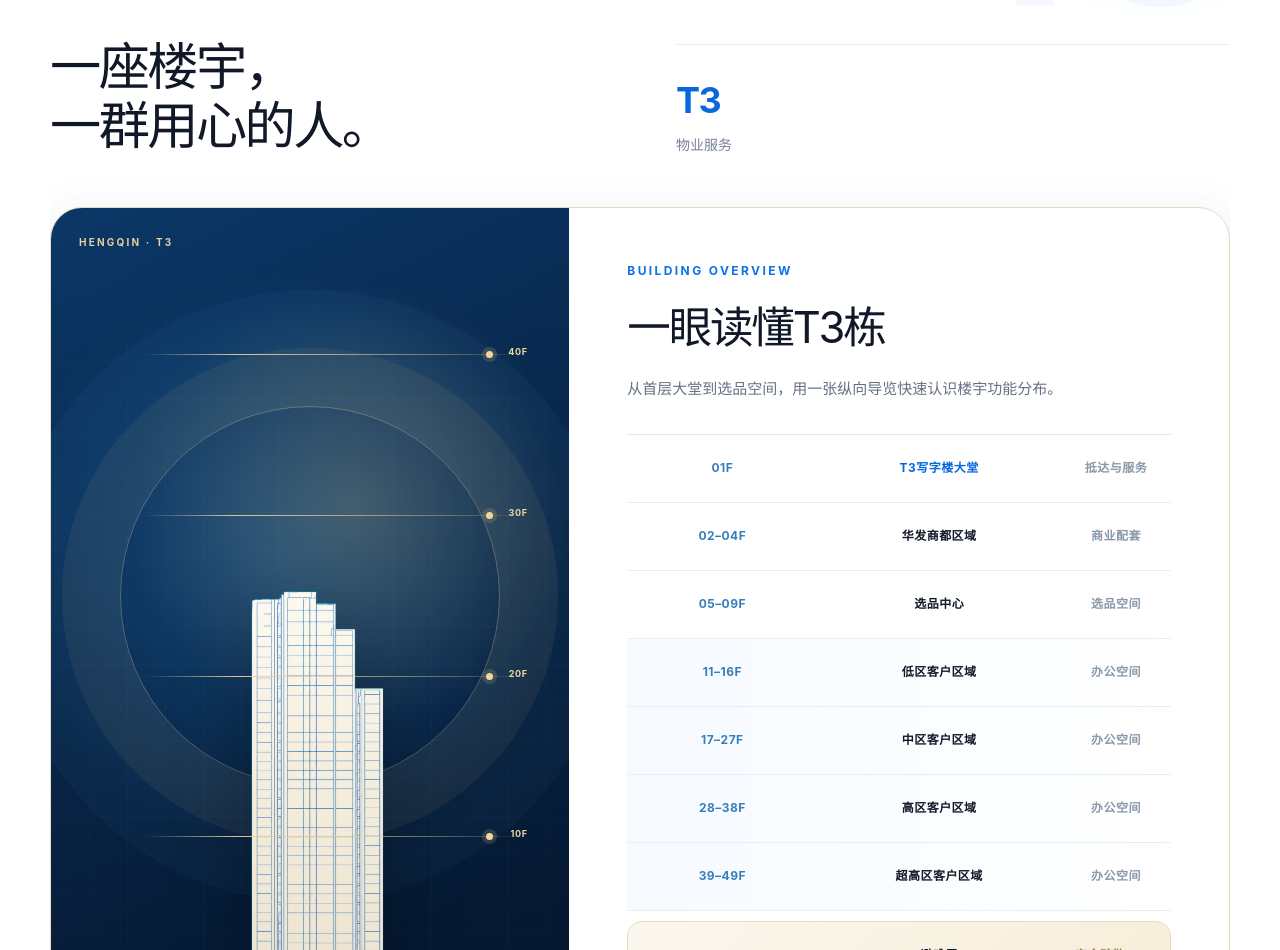
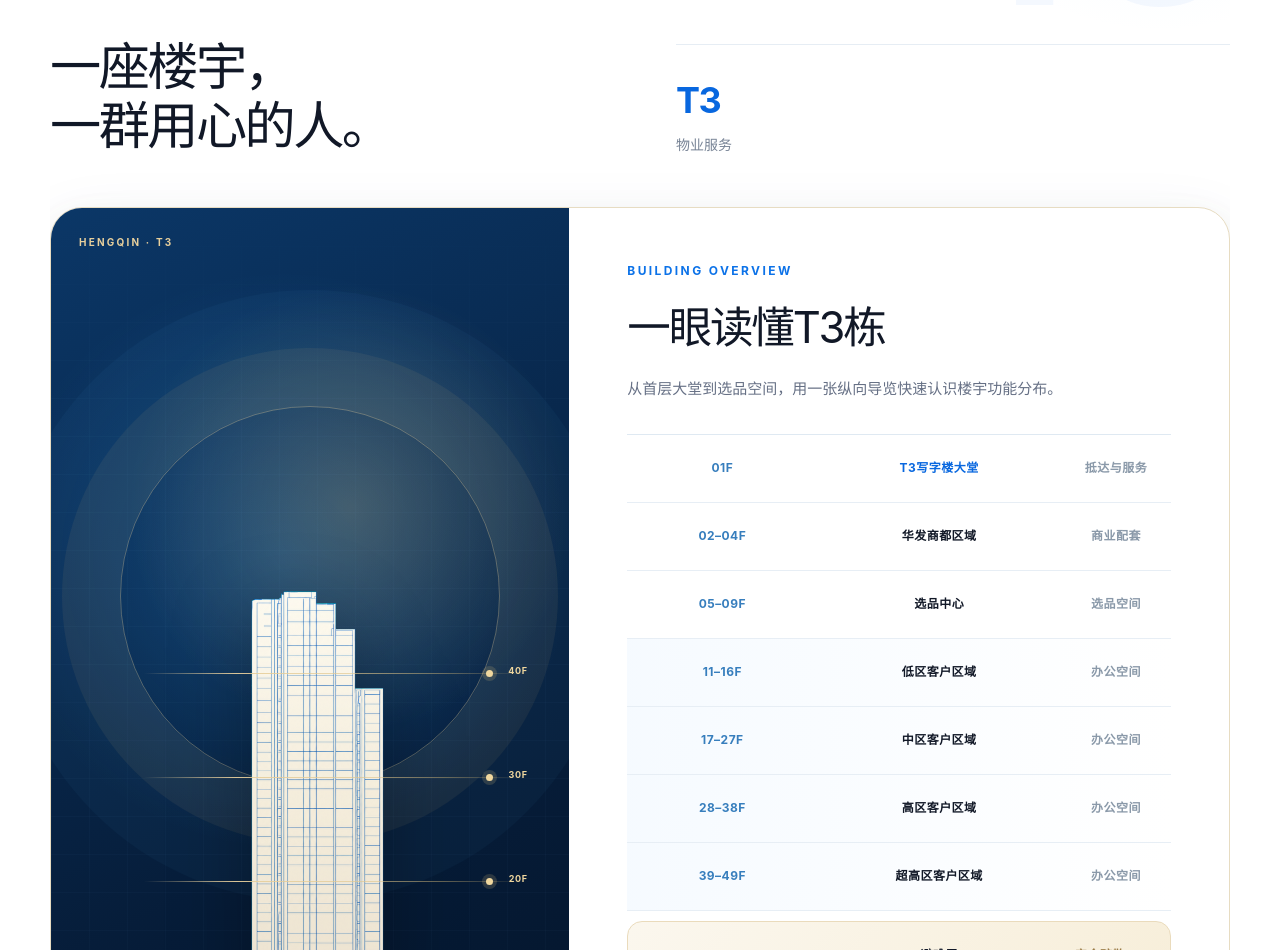
Before and after one commit to wuxingming1225-netizen/t3-property-site, a Next.js app: page / in a window 1280 px wide. Shown: the part 995-1945 px from the top of the page. Built offline with nearby package versions, Linux system fonts and the light colour scheme.

Commit message:
fix: align refuge floor markers

```diff
--- a/app/globals.css
+++ b/app/globals.css
@@ -88,14 +88,14 @@ button, summary, a { -webkit-tap-highlight-color: transparent; }
 .building-grid { position: absolute; inset: 0; z-index: -2; opacity: .24; background-image: linear-gradient(rgba(148, 208, 255, .11) 1px, transparent 1px), linear-gradient(90deg, rgba(148, 208, 255, .11) 1px, transparent 1px); background-size: 38px 38px; mask-image: linear-gradient(to bottom, transparent, #000 22%, #000 82%, transparent); }
 .building-code { position: absolute; z-index: 3; left: 28px; top: 27px; color: #e7cf9c; font-size: 10px; font-weight: 700; letter-spacing: .22em; }
 .building-visual > img { position: relative; z-index: 1; width: auto; height: 520px; max-width: 76%; object-fit: contain; filter: drop-shadow(0 22px 40px rgba(0, 0, 0, .3)); }
-.refuge-markers { position: absolute; z-index: 3; inset: 90px 8% 92px 18%; pointer-events: none; }
+.refuge-markers { position: absolute; z-index: 3; right: 8%; bottom: 0; left: 18%; height: 520px; pointer-events: none; }
 .refuge-marker { position: absolute; left: 0; right: 0; height: 1px; background: linear-gradient(90deg, transparent, rgba(231, 207, 156, .94) 24%, rgba(216, 187, 120, .44) 78%, transparent); }
 .refuge-marker::before { content: ""; position: absolute; right: 9%; top: -3px; width: 7px; height: 7px; border-radius: 50%; background: #f0d79e; box-shadow: 0 0 0 4px rgba(216, 187, 120, .18); }
 .refuge-marker::after { content: attr(data-floor); position: absolute; right: 0; top: -9px; color: #f0d79e; font-size: 9px; font-weight: 750; letter-spacing: .08em; }
-.marker-40 { top: 8%; }
-.marker-30 { top: 31%; }
-.marker-20 { top: 54%; }
-.marker-10 { top: 77%; }
+.marker-40 { top: 20%; }
+.marker-30 { top: 40%; }
+.marker-20 { top: 60%; }
+.marker-10 { top: 80%; }
 .building-metrics { position: absolute; z-index: 3; inset: auto 22px 22px; display: grid; grid-template-columns: 1fr 1.25fr; gap: 8px; }
 .building-metrics > div { padding: 14px 16px; border: 1px solid rgba(231, 207, 156, .42); border-radius: 16px; color: #fff; background: linear-gradient(145deg, rgba(5, 29, 57, .86), rgba(42, 43, 49, .74)); box-shadow: inset 0 1px rgba(255, 239, 201, .12); backdrop-filter: blur(16px); }
 .building-metrics strong { display: block; font-size: 23px; letter-spacing: -.04em; }
@@ -407,6 +407,7 @@ footer { padding: 42px 0; background: #06172d; color: #fff; }
   .building-visual { min-height: 520px; }
   .building-visual > img { height: 450px; max-width: 72%; }
   .building-visual::before { width: 72%; height: 450px; }
+  .refuge-markers { height: 450px; }
   .refuge-markers { inset: 74px 8% 82px 18%; }
   .building-metrics { inset: auto 14px 14px; }
   .building-metrics > div { padding: 12px 13px; }
```
Also changed, not shown: 1 other file (tests, documents, lock files or other folders).
